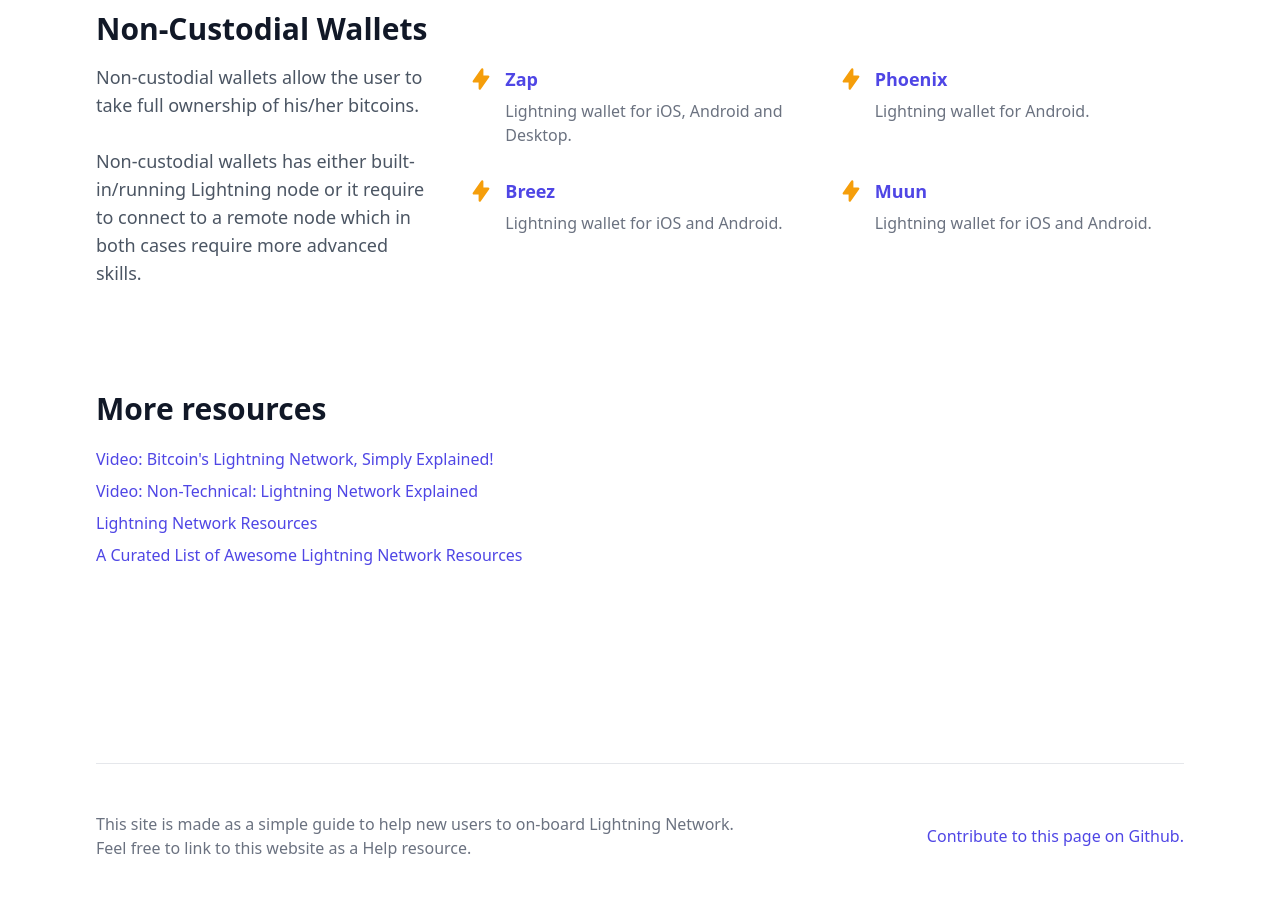
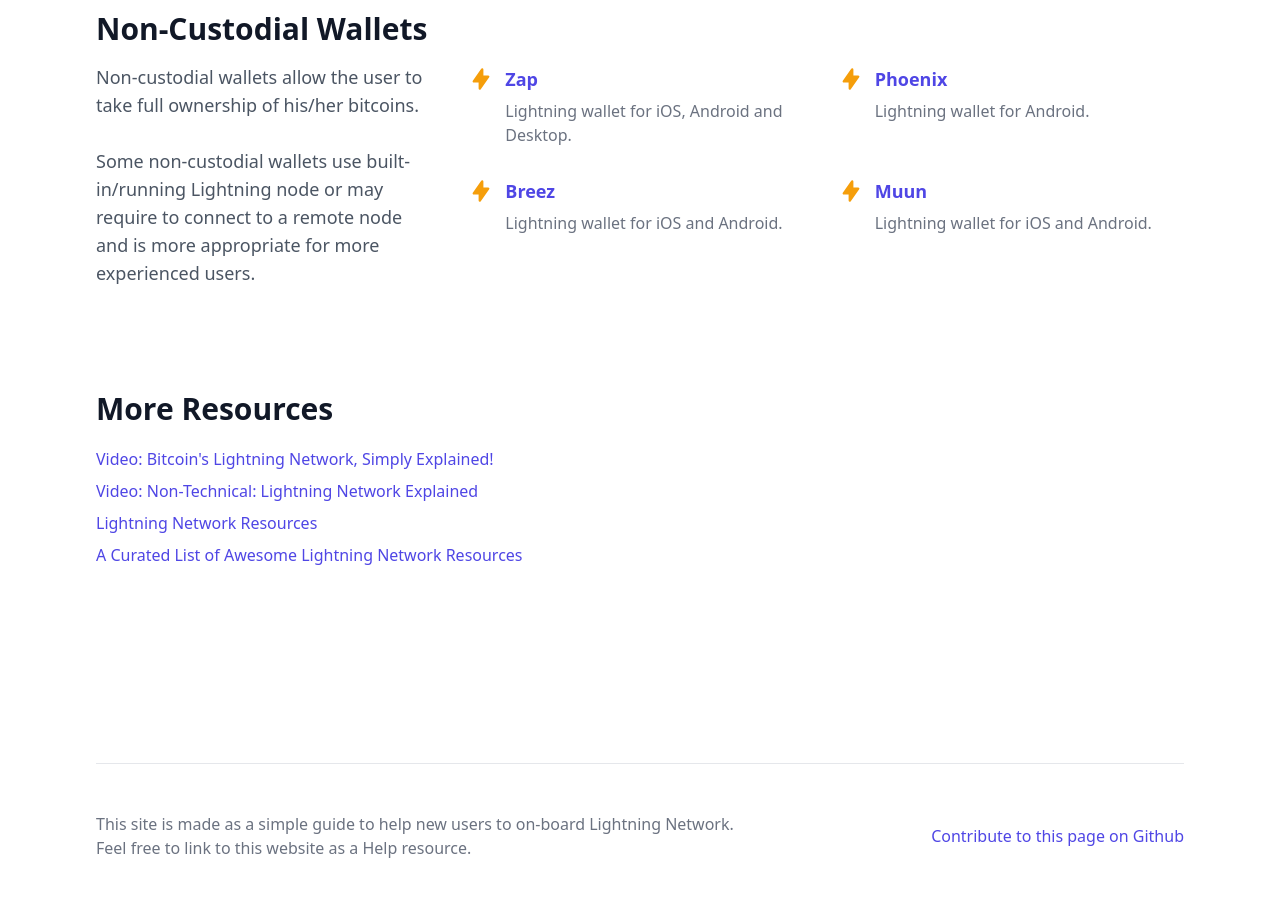
Before and after one commit to cryptochill/use-lightning-network, a website built with Vite: page index.html in a window 1280 px wide. Shown: the part 973-1870 px from the top of the page. Built offline with nearby package versions, Linux system fonts and the light colour scheme; a web font is replaced by a local one; what @tailwindcss/typography would draw is missing.

Commit message:
Add icon and minor text changes

```diff
--- a/index.html
+++ b/index.html
@@ -5,6 +5,7 @@
   <meta name="viewport" content="width=device-width, initial-scale=1.0">
   <title>Use Lightning Network</title>
   <link rel="stylesheet" href="https://rsms.me/inter/inter.css">
+  <link rel="shortcut icon" href="favicon.ico">
 </head>
 <body>
 
@@ -115,7 +116,7 @@
       <div>
         <p class="mt-2 text-3xl font-extrabold text-gray-900">Non-Custodial Wallets</p>
         <p class="mt-4 text-lg text-gray-600">Non-custodial wallets allow the user to take full ownership of his/her bitcoins.
-          <br/><br/>Non-custodial wallets has either built-in/running Lightning node or it require to connect to a remote node which in both cases require more advanced skills.
+          <br/><br/>Some non-custodial wallets use built-in/running Lightning node or may require to connect to a remote node and is more appropriate for more experienced users.
         </p>
 
       </div>
@@ -204,7 +205,7 @@
 
     <div class="max-w-6xl mx-auto py-12 px-4 sm:px-6 lg:py-24 lg:px-8">
       <div>
-        <p class="mt-2 text-3xl font-extrabold text-gray-900">More resources</p>
+        <p class="mt-2 text-3xl font-extrabold text-gray-900">More Resources</p>
 
         <div class="mt-4 font-medium leading-8">
           <a href="https://www.youtube.com/watch?v=rrr_zPmEiME" target="_blank"
@@ -229,7 +230,7 @@
       <div class="flex justify-center space-x-6 md:order-2">
         <a href="https://github.com/cryptochill/use-lightning-network"
            class="text-base text-indigo-600 hover:text-gray-900" target="_blank">
-          Contribute to this page on Github.
+          Contribute to this page on Github
         </a>
       </div>
       <div class="mt-8 md:mt-0 md:order-1">
```
Also changed, not shown: favicon.ico (added).
